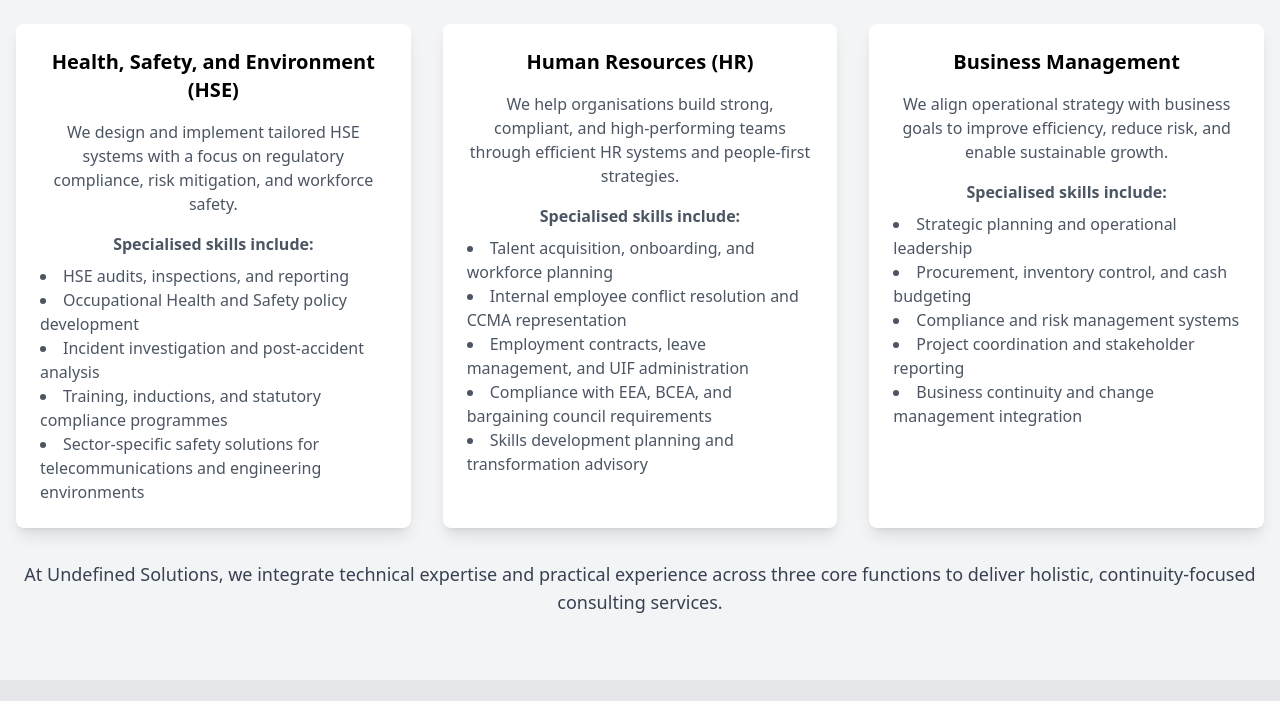
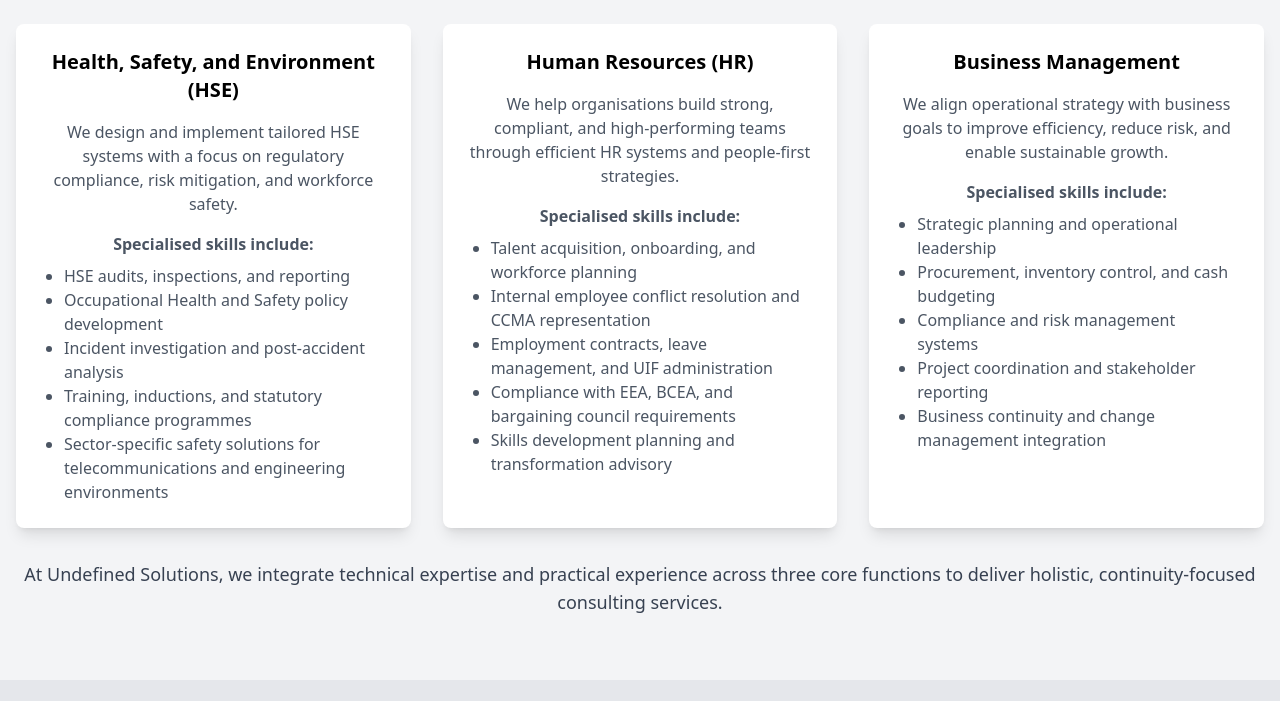
Before and after one commit to Undefined-Sol/undefined-solutions, a plain HTML site: page index.html in a window 1280 px wide. Shown: the part 492-1193 px from the top of the page. Drawn offline with nearby package versions, Linux system fonts and the light colour scheme.

Commit message:
Update index.html

```diff
--- a/index.html
+++ b/index.html
@@ -45,7 +45,7 @@
             We design and implement tailored HSE systems with a focus on regulatory compliance, risk mitigation, and workforce safety.
           </p>
           <p class="text-gray-600 font-semibold mb-2">Specialised skills include:</p>
-          <ul class="text-gray-600 list-disc list-inside text-left">
+          <ul class="text-gray-600 list-disc pl-6 text-left">
             <li>HSE audits, inspections, and reporting</li>
             <li>Occupational Health and Safety policy development</li>
             <li>Incident investigation and post-accident analysis</li>
@@ -61,7 +61,7 @@
             We help organisations build strong, compliant, and high-performing teams through efficient HR systems and people-first strategies.
           </p>
           <p class="text-gray-600 font-semibold mb-2">Specialised skills include:</p>
-          <ul class="text-gray-600 list-disc list-inside text-left">
+          <ul class="text-gray-600 list-disc pl-6 text-left">
             <li>Talent acquisition, onboarding, and workforce planning</li>
             <li>Internal employee conflict resolution and CCMA representation</li>
             <li>Employment contracts, leave management, and UIF administration</li>
@@ -77,7 +77,7 @@
             We align operational strategy with business goals to improve efficiency, reduce risk, and enable sustainable growth.
           </p>
           <p class="text-gray-600 font-semibold mb-2">Specialised skills include:</p>
-          <ul class="text-gray-600 list-disc list-inside text-left">
+          <ul class="text-gray-600 list-disc pl-6 text-left">
             <li>Strategic planning and operational leadership</li>
             <li>Procurement, inventory control, and cash budgeting</li>
             <li>Compliance and risk management systems</li>
```
